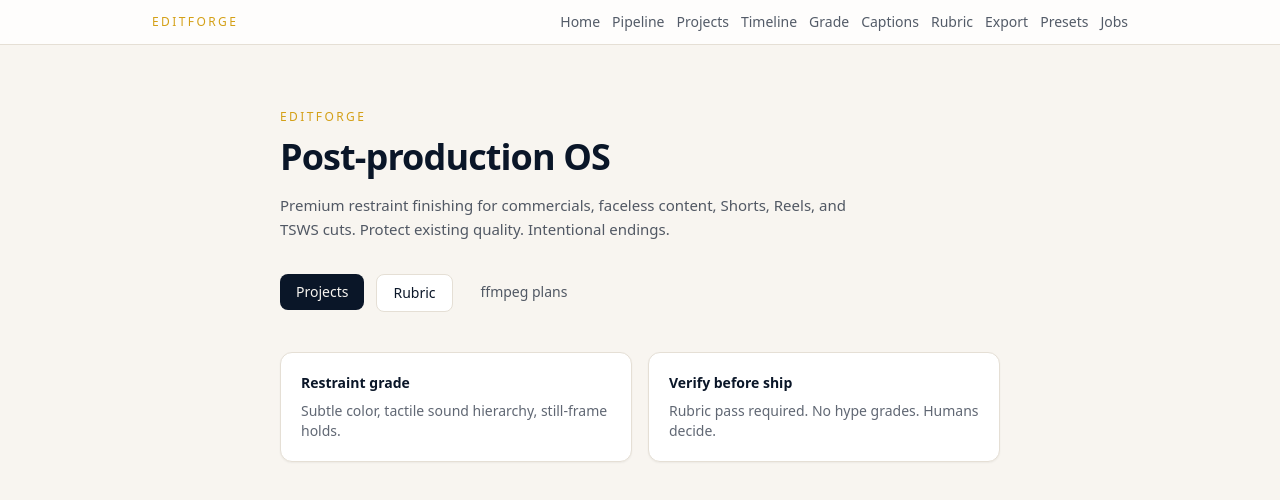
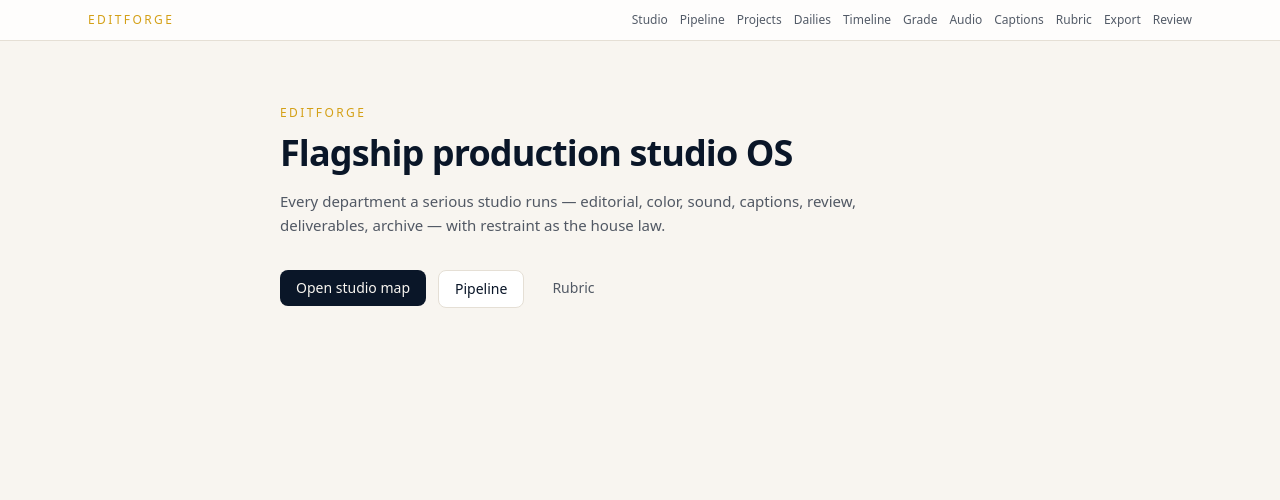
Before and after one commit to tdveal74-cell/EditForge, a Next.js app: page / in a window 1280 px wide. Shown: the top 500 px of the page. Built offline with nearby package versions, Linux system fonts and the light colour scheme.

Commit message:
feat: flagship studio OS — full department map + dailies/script/audio/titles/assets/review/archive/collab/vfx

```diff
--- a/app/page.tsx
+++ b/app/page.tsx
@@ -5,41 +5,15 @@ export default function HomePage() {
   return (
     <main className="mx-auto max-w-3xl px-6 py-16">
       <p className="text-xs font-medium uppercase tracking-[0.2em] text-amber">EditForge</p>
-      <h1 className="mt-3 text-4xl font-semibold tracking-tight text-navy">
-        Post-production OS
-      </h1>
+      <h1 className="mt-3 text-4xl font-semibold tracking-tight text-navy">Flagship production studio OS</h1>
       <p className="mt-4 max-w-xl text-[15px] leading-relaxed text-navy/70">
-        Premium restraint finishing for commercials, faceless content, Shorts,
-        Reels, and TSWS cuts. Protect existing quality. Intentional endings.
+        Every department a serious studio runs — editorial, color, sound, captions,
+        review, deliverables, archive — with restraint as the house law.
       </p>
       <div className="mt-8 flex flex-wrap gap-3">
-        <Link href="/projects">
-          <Button type="button">Projects</Button>
-        </Link>
-        <Link href="/rubric">
-          <Button type="button" variant="secondary">
-            Rubric
-          </Button>
-        </Link>
-        <Link href="/jobs">
-          <Button type="button" variant="ghost">
-            ffmpeg plans
-          </Button>
-        </Link>
-      </div>
-      <div className="mt-10 grid gap-4 sm:grid-cols-2">
-        <section className="rounded-card border border-border bg-surface-elevated p-5 shadow-sm">
-          <h2 className="text-sm font-semibold text-navy">Restraint grade</h2>
-          <p className="mt-2 text-sm text-navy/65">
-            Subtle color, tactile sound hierarchy, still-frame holds.
-          </p>
-        </section>
-        <section className="rounded-card border border-border bg-surface-elevated p-5 shadow-sm">
-          <h2 className="text-sm font-semibold text-navy">Verify before ship</h2>
-          <p className="mt-2 text-sm text-navy/65">
-            Rubric pass required. No hype grades. Humans decide.
-          </p>
-        </section>
+        <Link href="/studio"><Button type="button">Open studio map</Button></Link>
+        <Link href="/pipeline"><Button type="button" variant="secondary">Pipeline</Button></Link>
+        <Link href="/rubric"><Button type="button" variant="ghost">Rubric</Button></Link>
       </div>
     </main>
   );
--- a/components/Nav.tsx
+++ b/components/Nav.tsx
@@ -1,26 +1,27 @@
 import Link from "next/link";
 
 const links = [
-  { href: "/", label: "Home" },
+  { href: "/studio", label: "Studio" },
   { href: "/pipeline", label: "Pipeline" },
   { href: "/projects", label: "Projects" },
+  { href: "/dailies", label: "Dailies" },
   { href: "/timeline", label: "Timeline" },
   { href: "/color", label: "Grade" },
+  { href: "/audio", label: "Audio" },
   { href: "/captions", label: "Captions" },
   { href: "/rubric", label: "Rubric" },
   { href: "/export", label: "Export" },
-  { href: "/presets", label: "Presets" },
-  { href: "/jobs", label: "Jobs" },
+  { href: "/review", label: "Review" },
 ];
 
 export function Nav() {
   return (
     <header className="border-b border-border bg-surface-elevated/80 backdrop-blur">
-      <div className="mx-auto flex max-w-5xl flex-col gap-2 px-6 py-3 sm:flex-row sm:items-center sm:justify-between">
+      <div className="mx-auto flex max-w-6xl flex-col gap-2 px-6 py-3 lg:flex-row lg:items-center lg:justify-between">
         <Link href="/" className="text-xs font-medium uppercase tracking-[0.2em] text-amber">EditForge</Link>
         <nav className="flex flex-wrap gap-x-3 gap-y-1">
           {links.map((l) => (
-            <Link key={l.href} href={l.href} className="text-xs text-navy/70 transition-colors duration-flagship hover:text-navy sm:text-sm">{l.label}</Link>
+            <Link key={l.href} href={l.href} className="text-xs text-navy/70 transition-colors duration-flagship hover:text-navy">{l.label}</Link>
           ))}
         </nav>
       </div>
```
Also changed, not shown: lib/studio.ts (added, +39 -0 lines), 3 other files (tests, documents, lock files or other folders).
